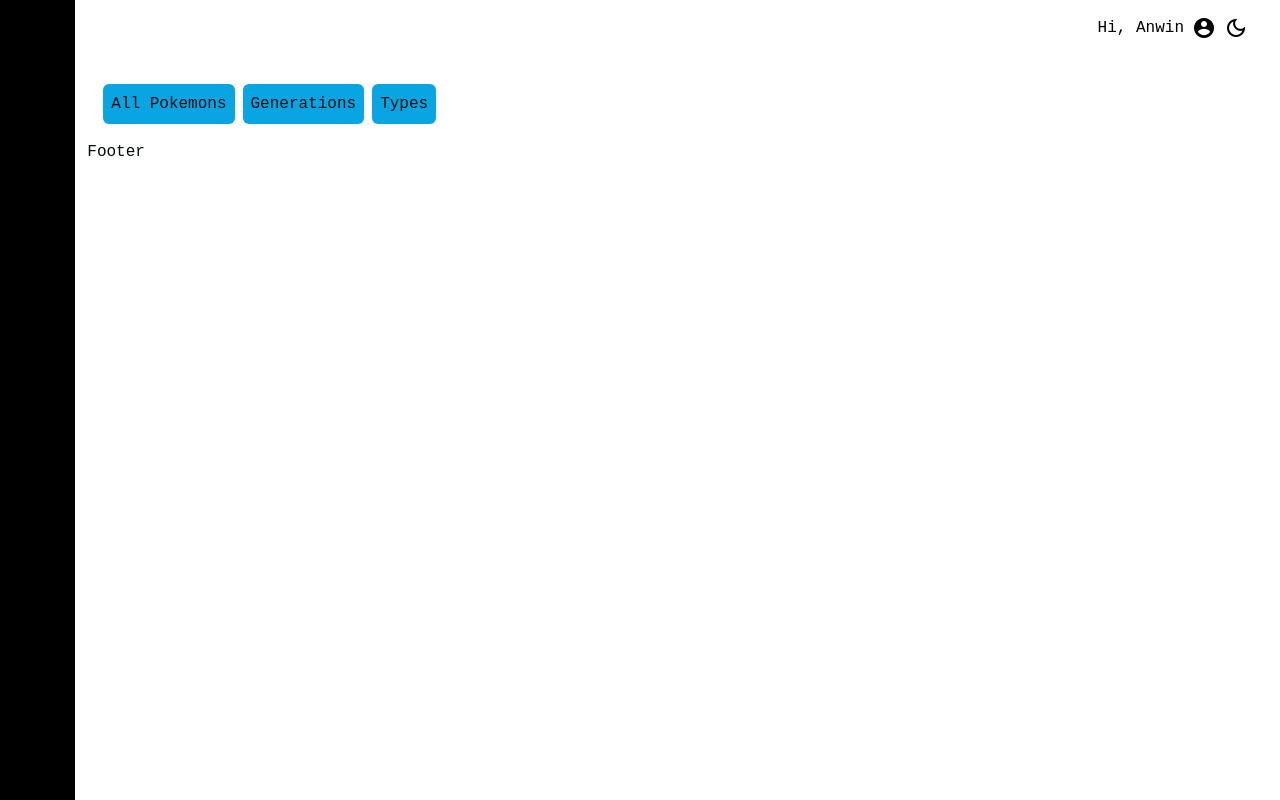
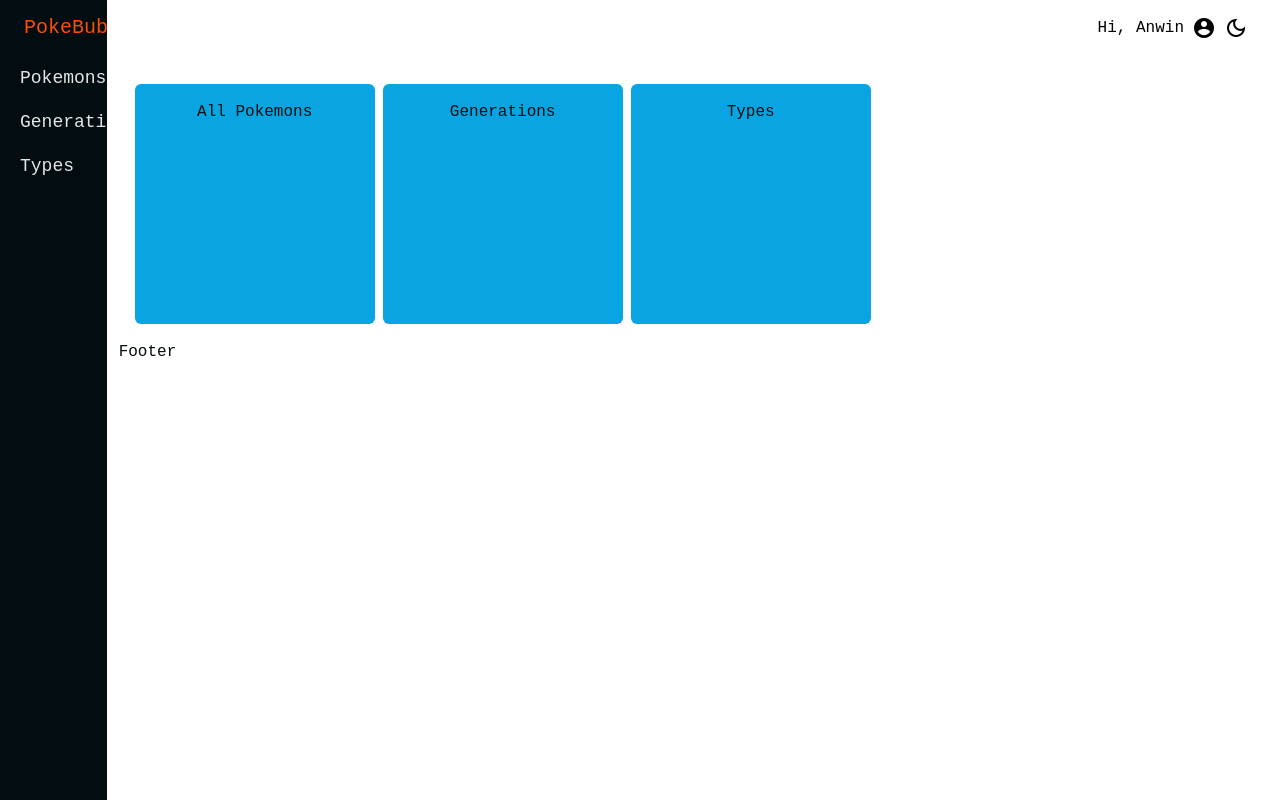
Before and after one commit to anwinjoselyn/pogo, a Next.js app: page / in a window 1280 px wide. Built offline with nearby package versions, Linux system fonts and the light colour scheme; a web font is replaced by a local one.

Commit message:
fleshed out card

```diff
--- a/components/custom/Card.tsx
+++ b/components/custom/Card.tsx
@@ -1,8 +1,12 @@
+import Link from 'next/link';
+
 const Card = ({
   title,
   footer,
   children,
   classNames,
+  size = 'default',
+  route = '',
 }: {
   title: string;
   footer: any;
@@ -13,13 +17,41 @@ const Card = ({
     body?: string;
     footer?: string;
   };
+  size?: string;
+  route?: string;
 }) => {
+  let sizeClass = '';
+  if (size) {
+    switch (size) {
+      case 'small':
+        sizeClass = 'w-40 h-40';
+        break;
+      case 'default':
+        sizeClass = 'w-60 h-60';
+        break;
+      case 'large':
+        sizeClass = 'w-80 h-80';
+        break;
+    }
+  }
   return (
-    <div className={`${classNames.wrapper ?? 'bg-newBlue-mid'} rounded-md p-2`}>
-      {title && <div className={`${classNames.title ?? ''}`}>{title}</div>}
-      <div className={`${classNames.body ?? ''}`}>{children}</div>
-      {footer && <div className={`${classNames.footer ?? ''}`}>{footer}</div>}
-    </div>
+    <Link href={route}>
+      <div
+        className={`${
+          classNames.wrapper ?? 'bg-newBlue-mid'
+        } rounded-md p-2 ${sizeClass} ${
+          route === '' ? 'disabled' : 'cursor-pointer'
+        }`}
+      >
+        {title && (
+          <div className={`text-center p-2 ${classNames.title ?? ''}`}>
+            {title}
+          </div>
+        )}
+        <div className={`${classNames.body ?? ''}`}>{children}</div>
+        {footer && <div className={`${classNames.footer ?? ''}`}>{footer}</div>}
+      </div>
+    </Link>
   );
 };
 export default Card;
--- a/components/main/Container.tsx
+++ b/components/main/Container.tsx
@@ -8,7 +8,7 @@ import Sidebar from './SidebarNew';
 
 export default function Container({ children }: { children: React.ReactNode }) {
   const router = useRouter();
-  const [state, setState] = useState({ minified: true, isMinified: true });
+  const [state, setState] = useState({ minified: false, isMinified: false });
   //   const [toggleSidebar, setToggleSidebar] = useState({
   //     show: false,
   //     showOnHover: false,
--- a/components/main/Header.tsx
+++ b/components/main/Header.tsx
@@ -11,7 +11,7 @@ const Header = ({ ftw }: any) => {
     toggleTheme(theme === 'dark' ? 'light' : 'dark');
   };
   return (
-    <div className="top-0 z-10 flex flex-col items-center justify-between bg-white p-4 dark:bg-background-darkest lg:sticky lg:flex-row">
+    <div className="top-0 z-10 flex flex-col items-center justify-between bg-white p-4 dark:bg-newBlue-darkest lg:sticky lg:flex-row">
       <BreadCrumbs ftw={ftw} />
       <div className="flex items-center pr-4">
         {name ? (
--- a/components/main/SidebarNew.tsx
+++ b/components/main/SidebarNew.tsx
@@ -74,7 +74,7 @@ const Sidebar = ({ toggleSidebar, minified, ftw }: any) => {
   };
   console.log('state', state);
   return (
-    <div className="bg-black-pure h-screen sticky top-0">
+    <div className="bg-newBlue-darkest h-screen sticky top-0">
       <div
         className={`px-6 h-14 cursor-pointer flex items-center`}
         role="presentation"
```
